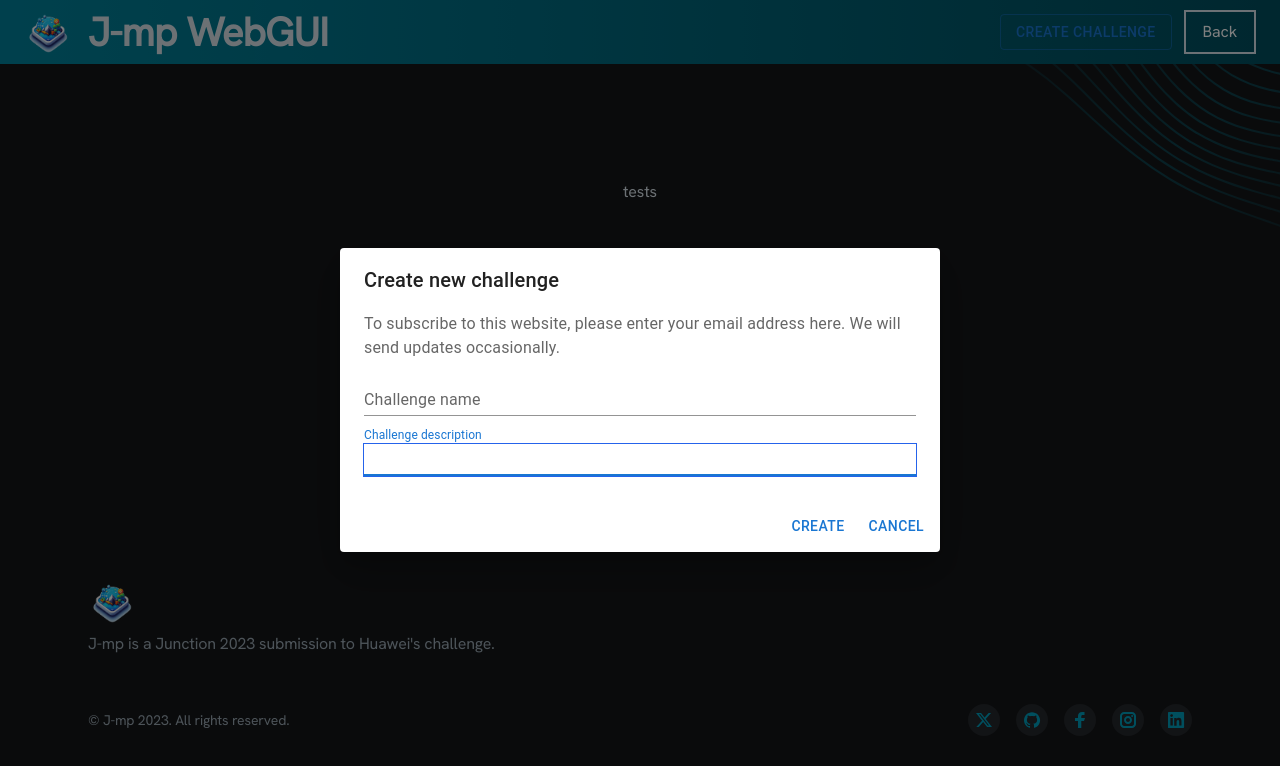
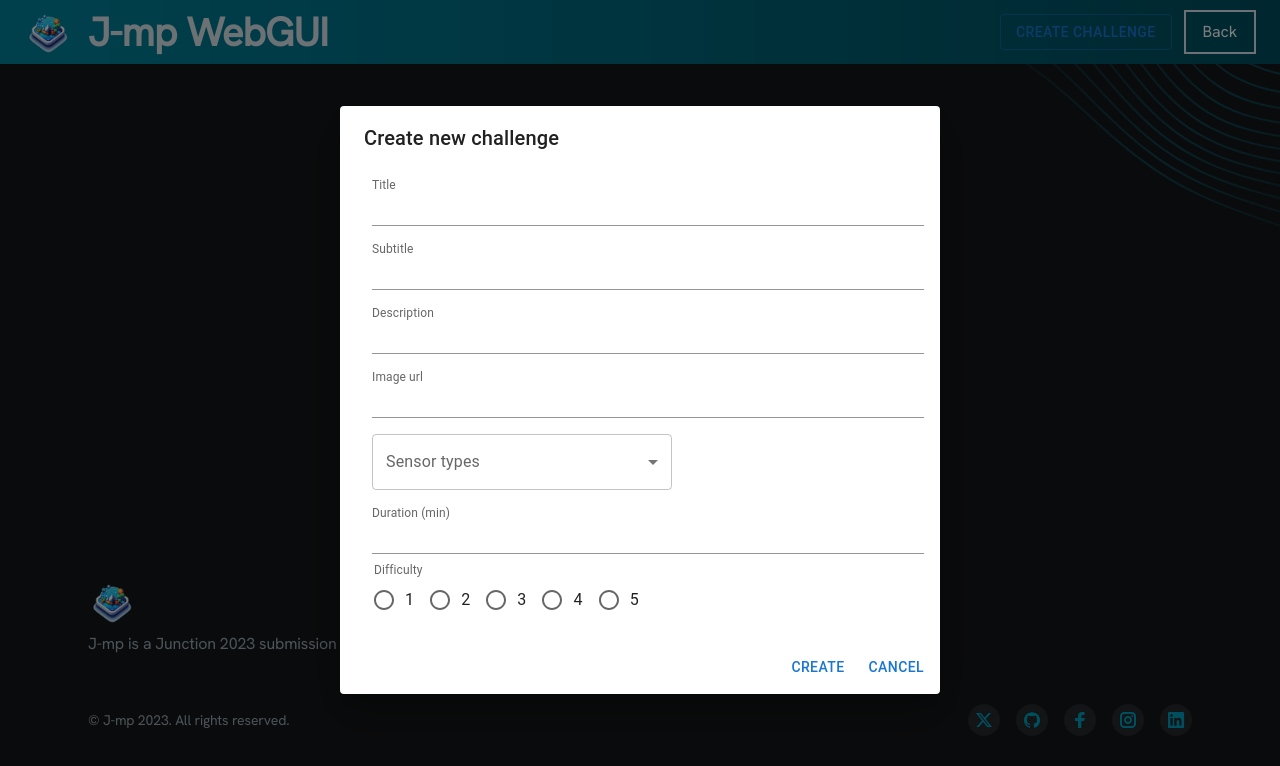
Before and after one commit to Mankeli-Software/junction2023, a Next.js app in the folder website/: page /webpanel in a window 1280 px wide. Both pictures are taken after a click on the button "CREATE CHALLENGE". Shown: the top 766 px of the page. Built offline with nearby package versions, Linux system fonts and the light colour scheme.

Commit message:
Customize new challenge dialog

```diff
--- a/website/components/new-challenge.tsx
+++ b/website/components/new-challenge.tsx
@@ -6,11 +6,63 @@ import TextField from '@mui/material/TextField';
 import Dialog from '@mui/material/Dialog';
 import DialogActions from '@mui/material/DialogActions';
 import DialogContent from '@mui/material/DialogContent';
-import DialogContentText from '@mui/material/DialogContentText';
 import DialogTitle from '@mui/material/DialogTitle';
+import Box from '@mui/material/Box';
+import { Theme, useTheme } from '@mui/material/styles';
+import Select, { SelectChangeEvent } from '@mui/material/Select';
+import FormControl from '@mui/material/FormControl';
+import OutlinedInput from '@mui/material/OutlinedInput';
+import InputLabel from '@mui/material/InputLabel';
+import MenuItem from '@mui/material/MenuItem';
+import Radio from '@mui/material/Radio';
+import RadioGroup from '@mui/material/RadioGroup';
+import FormControlLabel from '@mui/material/FormControlLabel';
+import FormLabel from '@mui/material/FormLabel';
+
+
+const ITEM_HEIGHT = 48;
+const ITEM_PADDING_TOP = 8;
+const MenuProps = {
+  PaperProps: {
+    style: {
+      maxHeight: ITEM_HEIGHT * 4.5 + ITEM_PADDING_TOP,
+      width: 250,
+    },
+  },
+};
+
+const names = [
+  'Haptic',
+  'Gyroscope',
+  'Accelometer',
+  'Location',
+  'Microphone',
+  'Compass',
+];
+
+function getStyles(name: string, personName: string[], theme: Theme) {
+  return {
+    fontWeight:
+      personName.indexOf(name) === -1
+        ? theme.typography.fontWeightRegular
+        : theme.typography.fontWeightMedium,
+  };
+}
 
 export default function NewChallenge() {
+  const theme = useTheme();
   const [open, setOpen] = React.useState(false);
+  const [personName, setPersonName] = React.useState<string[]>([]);
+
+  const handleChange = (event: SelectChangeEvent<typeof personName>) => {
+    const {
+      target: { value },
+    } = event;
+    setPersonName(
+      // On autofill we get a stringified value.
+      typeof value === 'string' ? value.split(',') : value,
+    );
+  };
 
   const handleClickOpen = () => {
     setOpen(true);
@@ -20,6 +72,8 @@ export default function NewChallenge() {
     setOpen(false);
   };
 
+  const label = { inputProps: { 'aria-label': 'Checkbox demo' } };
+
   return (
     <React.Fragment>
       <Button className="btn-sm text-white ml-1 bg-purple-600 hover:bg-purple-500" variant="outlined" onClick={handleClickOpen}>
@@ -28,28 +82,101 @@ export default function NewChallenge() {
       <Dialog open={open} onClose={handleClose}>
         <DialogTitle>Create new challenge</DialogTitle>
         <DialogContent>
-          <DialogContentText>
-            To subscribe to this website, please enter your email address here. We
-            will send updates occasionally.
-          </DialogContentText>
+          <Box>
+            <div>
                 <TextField
-            autoFocus
-            margin="dense"
-            id="name"
-            label="Challenge name"
-            type="email"
+                    id="title"
+                    label="Title"
+                    style={{ margin: 8 }}
                     fullWidth
+                    margin="normal"
+                    InputLabelProps={{
+                        shrink: true,
+                    }}
                     variant="standard"
                 />
                 <TextField
-            autoFocus
-            margin="dense"
-            id="name"
-            label="Challenge description"
-            type="email"
+                    id="subtitle"
+                    label="Subtitle"
+                    style={{ margin: 8 }}
                     fullWidth
+                    margin="normal"
+                    InputLabelProps={{
+                        shrink: true,
+                    }}
                     variant="standard"
                 />
+                <TextField
+                    id="description"
+                    label="Description"
+                    style={{ margin: 8 }}
+                    fullWidth
+                    margin="normal"
+                    InputLabelProps={{
+                        shrink: true,
+                    }}
+                    variant="standard"
+                />
+                <TextField
+                    id="imageurl"
+                    label="Image url"
+                    style={{ margin: 8 }}
+                    fullWidth
+                    margin="normal"
+                    InputLabelProps={{
+                        shrink: true,
+                    }}
+                    variant="standard"
+                />
+                <FormControl sx={{ m: 1, width: 300 }}>
+                    <InputLabel id="demo-multiple-name-label">Sensor types</InputLabel>
+                    <Select
+                    labelId="demo-multiple-name-label"
+                    id="demo-multiple-name"
+                    multiple
+                    value={personName}
+                    onChange={handleChange}
+                    input={<OutlinedInput label="Name" />}
+                    MenuProps={MenuProps}
+                    >
+                    {names.map((name) => (
+                        <MenuItem
+                        key={name}
+                        value={name}
+                        style={getStyles(name, personName, theme)}
+                        >
+                        {name}
+                        </MenuItem>
+                    ))}
+                    </Select>
+                </FormControl>
+                <TextField
+                    id="duration"
+                    label="Duration (min)"
+                    style={{ margin: 8 }}
+                    fullWidth
+                    margin="normal"
+                    InputLabelProps={{
+                        shrink: true,
+                    }}
+                    variant="standard"
+                    type="number"
+                />
+                <FormControl sx={{marginLeft: 1.25}}>
+                    <FormLabel sx={{fontSize: 12}} id="demo-row-radio-buttons-group-label">Difficulty</FormLabel>
+                    <RadioGroup
+                        row
+                        name="row-radio-buttons-group"
+                    >
+                        <FormControlLabel value="1" control={<Radio />} label="1" />
+                        <FormControlLabel value="2" control={<Radio />} label="2" />
+                        <FormControlLabel value="3" control={<Radio />} label="3" />
+                        <FormControlLabel value="4" control={<Radio />} label="4" />
+                        <FormControlLabel value="5" control={<Radio />} label="5" />
+                    </RadioGroup>
+                </FormControl>
+            </div>
+          </Box>
         </DialogContent>
         <DialogActions>
           <Button onClick={handleClose}>Create</Button>
```
Lines whose indentation alone changed are shown as unchanged.
